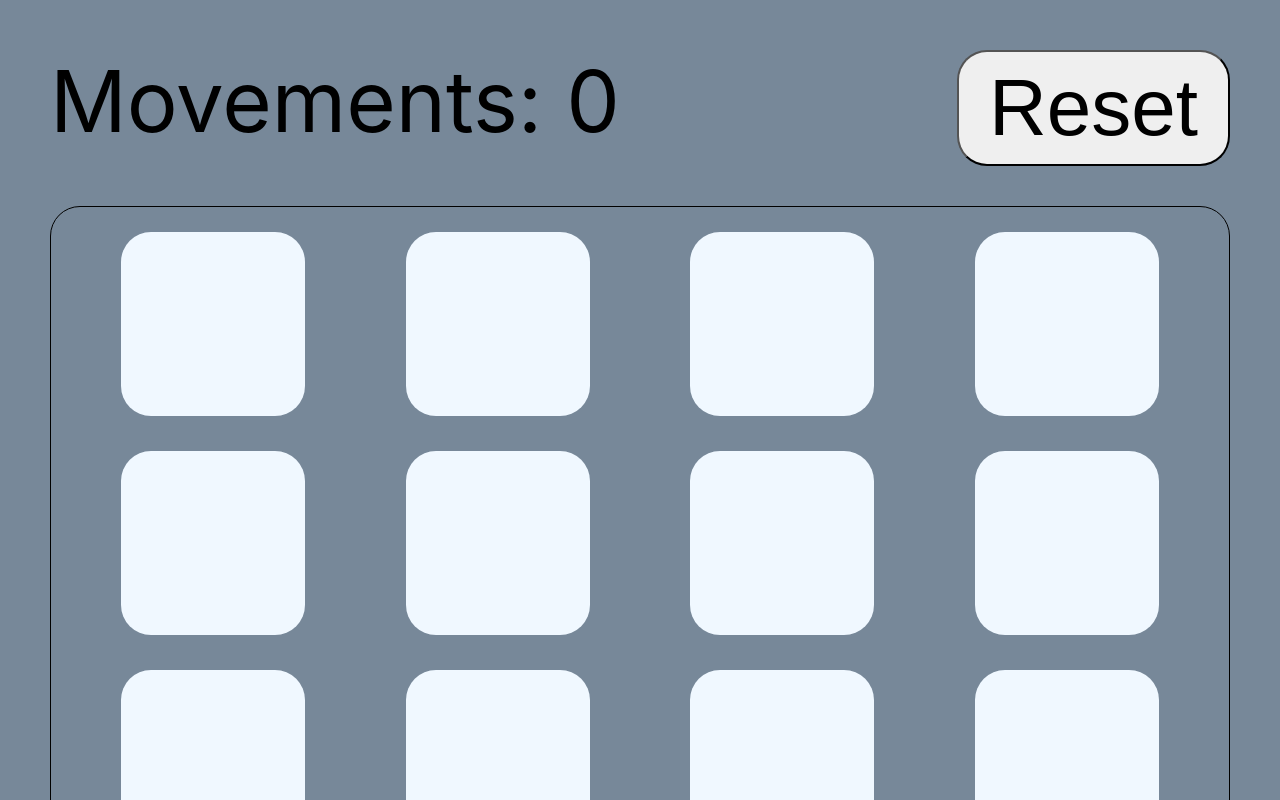
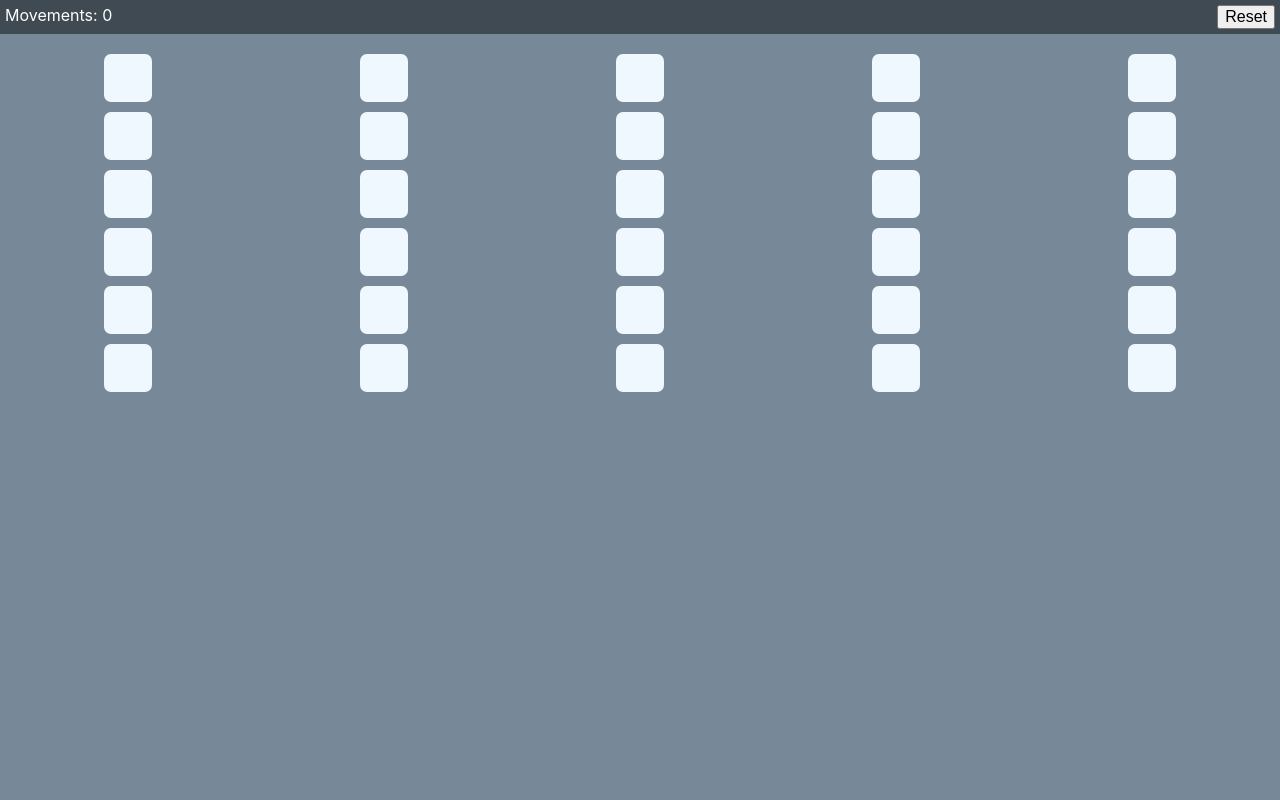
Before and after one commit to edu791/memory-game, a React (Create React App) app: page / in a window 1280 px wide. Shown: the top 800 px of the page. Built offline with nearby package versions, Linux system fonts and the light colour scheme.

Commit message:
CSS style changes

```diff
--- a/public/index.html
+++ b/public/index.html
@@ -3,7 +3,7 @@
   <head>
     <meta charset="utf-8" />
     <link rel="icon" href="%PUBLIC_URL%/favicon.ico" />
-    <meta name="viewport" content="width=device-width, initial-scale=0, user-scalable=no, maximum-scale=1" />
+    <meta name="viewport" content="width=device-width, initial-scale=1.0, user-scalable=no" />
     <meta name="theme-color" content="#000000" />
     <meta
       name="description"
--- a/src/card-values.ts
+++ b/src/card-values.ts
@@ -7,16 +7,16 @@ export const cardValues: CardValue[] = [
   {groupId: 4, content: "😂"},
   {groupId: 5, content: "🥰"},
   {groupId: 6, content: "😏"},
-  {groupId: 7, content: "😣"},
+  // {groupId: 7, content: "😣"},
   {groupId: 8, content: "😭"},
   {groupId: 9, content: "😡"},
   {groupId: 10, content: "😄"},
   {groupId: 11, content: "🤪"},
   {groupId: 12, content: "🤓"},
   {groupId: 13, content: "😫"},
-  {groupId: 14, content: "🤔"},
+  // {groupId: 14, content: "🤔"},
   {groupId: 15, content: "😀"},
-  {groupId: 16, content: "🤐"},
+  // {groupId: 16, content: "🤐"},
   {groupId: 17, content: "😊"},
   {groupId: 18, content: "😎"},
 ];
--- a/src/components/Board.module.css
+++ b/src/components/Board.module.css
@@ -1,9 +1,8 @@
 .cards {
   display: grid;
-  grid-template-columns: 1fr 1fr 1fr 1fr;
-  row-gap: 35px;
+  grid-template-columns: 1fr 1fr 1fr 1fr 1fr;
+  row-gap: 10px;
   column-gap: 10px;
-  border: 1px solid black;
   border-radius: 30px;
-  padding: 25px;
+  padding: 20px 5px 0px 5px;
 }
--- a/src/components/Card.module.css
+++ b/src/components/Card.module.css
@@ -1,11 +1,11 @@
 .card {
   background: aliceblue;
-  height: 11.5rem;
-  width: 11.5rem;
-  font-size: 9rem;
+  height: 3rem;
+  width: 3rem;
+  font-size: 2.5rem;
   margin: 0 auto;
   text-align: center;
-  border-radius: 30px;
+  border-radius: 7px;
   cursor: pointer;
 }
 
--- a/src/components/Game.module.css
+++ b/src/components/Game.module.css
@@ -1,15 +1,17 @@
 .game {
-  margin: 50px;
+  /* margin: 5px; */
 }
 
 .game-controls {
   display: grid;
   grid-template-columns: 70% 30%;
-  margin-bottom: 40px;
+  background-color: rgba(5, 10, 9, 0.486);
+  padding: 5px;
+  color: white;
 }
 
 .movements-counter {
-  font-size: 85px;
+  font-size: 1rem;
 }
 
 .restart-game {
@@ -17,7 +19,5 @@
 }
 
 .restart-game__button {
-  font-size: 80px;
-  border-radius: 30px;
-  padding: 10px 30px 10px 30px;
+  font-size: 1em;
 }
```
